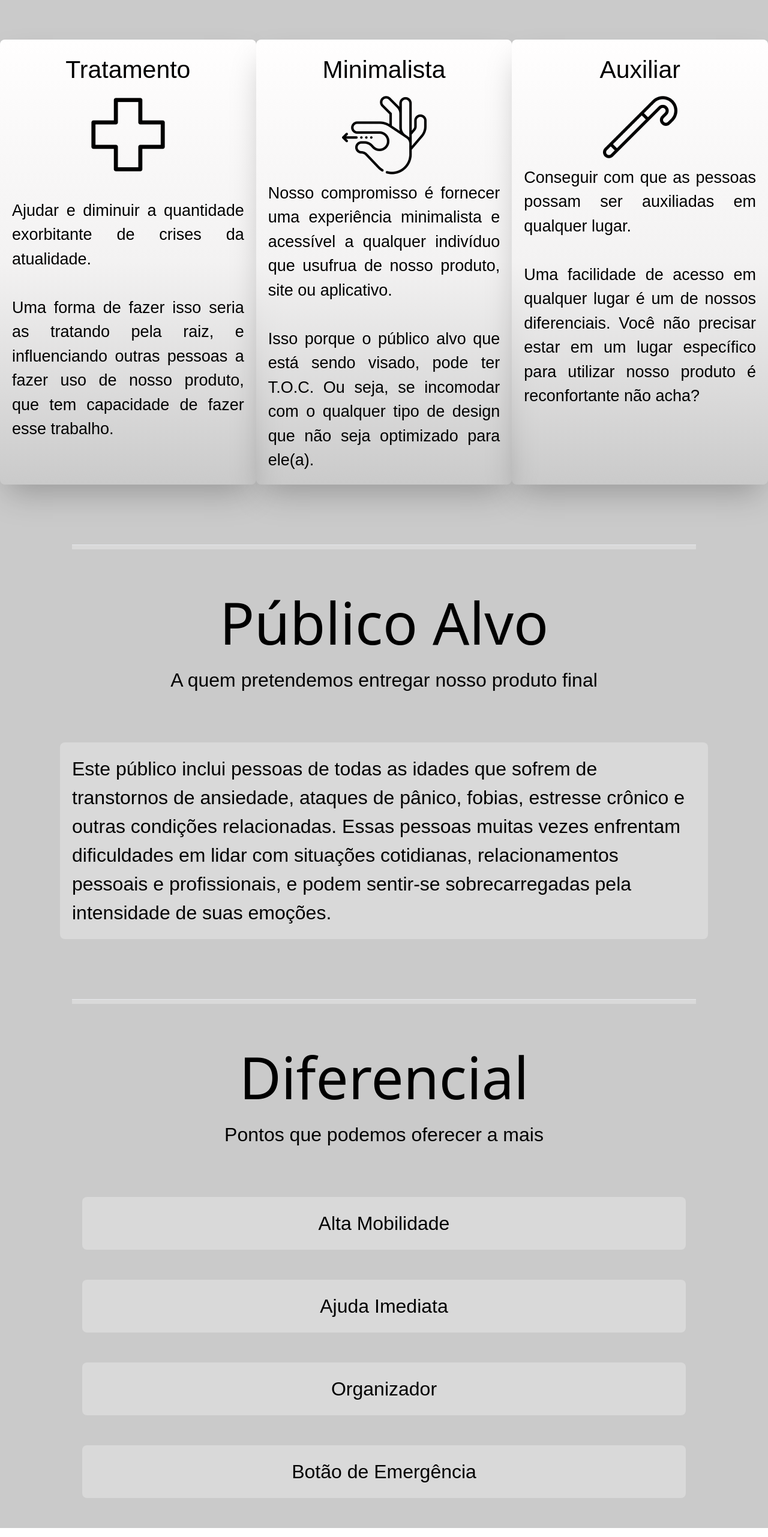
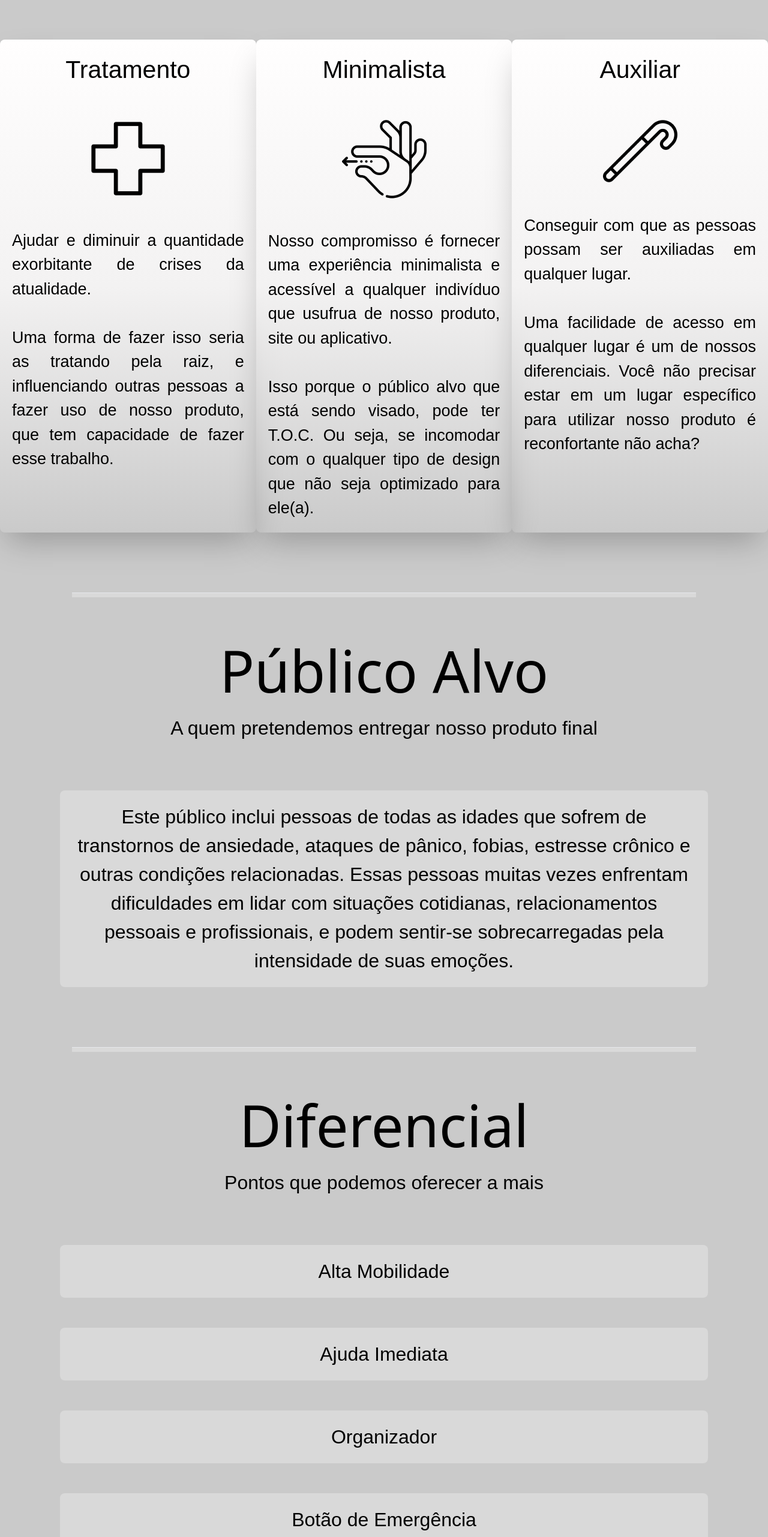
Before and after one commit to rafa-gomes-2007/Site_TCC, a React (Vite) app: page / in a window 1280 px wide. Shown: the part 1253-3816 px from the top of the page at 60% size. Built offline with nearby package versions, Linux system fonts and the light colour scheme.

Commit message:
Update Home.jsx

```diff
--- a/src/pages/Home.jsx
+++ b/src/pages/Home.jsx
@@ -1,64 +1,64 @@
 import Cruz from "../assets/cruz-vermelha 1.png";
 import Peq from "../assets/pequeno 1.png";
-import Mul from "../assets/auxiliar-de-marcha 1.png"
+import Mul from "../assets/auxiliar-de-marcha 1.png";
 
 export default function Home() {
   return (
     <main className="flex-col justify-center items-center mt-5">
+
       <section className="text-center font-Questrial">
         <h1 className="text-[164px] max-lg:text-[91px]">D.A.R.P</h1>
         <p className="text-[32px] mb-20 max-lg:text-[20px]">Dispositivo de Ajuda Repetitiva Psicológica</p>
-        <p className="text-[32px] bg-[#D9D9D9] mb-[100px] px-[20px] py-[20px] mx-[100px] rounded-lg max-lg:text-[14px]">Um produto que auxilia pessoas com Transtorno Obsessivo-Compulsivo (TOC), Transtorno de Pânico (TP) e Transtorno de ansiedade generalizada (TAG) utilizando Arduíno. O dispositivo pode ser personalizado de acordo com as necessidades específicas de cada pessoa. </p>
+        <p className="text-[32px] bg-[#D9D9D9] mb-[100px] px-[20px] py-[20px] mx-[100px] rounded-lg max-lg:text-[14px] max-lg:mx-[20px]">Um produto que auxilia pessoas com Transtorno Obsessivo-Compulsivo (TOC), Transtorno de Pânico (TP) e Transtorno de ansiedade generalizada (TAG) utilizando Arduíno. O dispositivo pode ser personalizado de acordo com as necessidades específicas de cada pessoa. </p>
       </section>
 
-      <hr className='bg-[#D9D9D9] mt-[100px] mx-[120px] h-[8px]'/>
+      <hr className='bg-[#D9D9D9] mt-[100px] mx-[120px] h-[8px] max-lg:mx-[30px]'/>
 
       <div className="flex-col items-center mt-[80px]">
         <h2 className="text-[96px] text-center my-auto max-lg:text[65px] Roboto-Flex">Objetivo</h2>
         <p className="text-[32px] text-center mt-[15px] max-lg:[16px] font-Questrial">Quais são o nosso objetivo com esse produto?</p>
         <section className="flex columns-3 justify-center mt-[100px] max-lg:flex-col max-lg:columns-1 max-lg:space-y-10 font-Questrial">
-          <div className="text-center bg-gradient-to-b from-[#FFFEFE] via-[#F3F2F2] to-pink-[#D9D9D9] w-[470px] ml-auto px-5
-          py-5 shadow-2xl rounded-lg max-lg:mx-auto">
+          <card className="text-center bg-gradient-to-b from-[#FFFEFE] via-[#F3F2F2] to-pink-[#D9D9D9] w-[470px] space-y-[50px] ml-auto px-5
+          py-5 shadow-2xl rounded-lg max-lg:w-[80%] max-lg:mx-auto max-lg:space-y-[25px] ">
             <h3 className="text-[41px] max-lg:text[28px]">Tratamento</h3>
-            <img className="mx-auto my-[10px] max-lg:my-5" src={Cruz} alt="" />
-            <p className="text-justify text-[27px] mx-auto mt-[40px] max-lg:text-[14px] max-lg:text-center"> Ajudar e diminuir a quantidade exorbitante de crises da atualidade. <br /> <br />
+            <img className="mx-auto my-[10px] max-lg:my-5 max-lg:w-[91px] max-lg:h-[73px]" src={Cruz} alt="" />
+            <p className="text-justify text-[27px] mx-auto mt-[40px] max-lg:text-[14px] max-lg:text-justify max-lg:tracking-[0.25rem]"> Ajudar e diminuir a quantidade exorbitante de crises da atualidade. <br /> <br />
             Uma forma de fazer isso seria as tratando pela raiz, e influenciando outras pessoas a fazer uso de nosso produto, que tem capacidade de fazer esse trabalho.</p>
-          </div>
+          </card>
 
-          <div className="text-center bg-gradient-to-b from-[#FFFEFE] via-[#F3F2F2] to-pink-[#D9D9D9] w-[470px] mx-auto px-5
-          py-5 shadow-2xl rounded-lg">
+          <card className="text-center bg-gradient-to-b from-[#FFFEFE] via-[#F3F2F2] to-pink-[#D9D9D9] w-[470px] space-y-[50px] mx-auto px-5 py-5 shadow-2xl rounded-lg max-lg:w-[80%] max-lg:mx-auto max-lg:space-y-[25px]">
             <h3 className="text-[41px] max-lg:text-[28px]">Minimalista</h3>
-            <img className="mx-auto my-[10px]" src={Peq} alt="" />
-            <p className="text-justify text-[27px] mx-auto max-lg:text-[14px] max-lg:text-center"> Nosso compromisso é fornecer uma experiência minimalista e acessível a qualquer indivíduo que usufrua de nosso produto, site ou aplicativo. <br /> <br /> Isso porque o público alvo que está sendo visado, pode ter T.O.C. Ou seja, se incomodar com o qualquer tipo de design que não seja optimizado para ele(a).</p>
-          </div>
+            <img className="mx-auto my-[10px] max-lg:w-[76px] max-lg:h-[75px]" src={Peq} alt="" />
+            <p className="text-justify text-[27px] mx-auto max-lg:text-[14px] max-lg:text-center max-lg:tracking-[0.25rem]"> Nosso compromisso é fornecer uma experiência minimalista e acessível a qualquer indivíduo que usufrua de nosso produto, site ou aplicativo. <br /> <br /> Isso porque o público alvo que está sendo visado, pode ter T.O.C. Ou seja, se incomodar com o qualquer tipo de design que não seja optimizado para ele(a).</p>
+          </card>
 
-          <div className="text-center bg-gradient-to-b from-[#FFFEFE] via-[#F3F2F2] to-pink-[#D9D9D9] w-[470px] mr-auto px-5
-          py-5 shadow-2xl rounded-lg max-lg:mx-auto">
+          <card className="text-center bg-gradient-to-b from-[#FFFEFE] via-[#F3F2F2] to-pink-[#D9D9D9] w-[470px] space-y-[50px] mr-auto px-5
+          py-5 shadow-2xl rounded-lg max-lg:w-[80%] max-lg:mx-auto max-lg:space-y-[25px] max-lg:h-[456px]">
             <h3 className="text-[41px] max-lg:text-[28px]" >Auxiliar</h3>
-            <img className="mx-auto my-[10px]" src={Mul} alt="" />
-            <p className="text-justify text-[27px] mx-auto max-lg:text-[14px] max-lg:text-center"> Conseguir com que as pessoas possam ser auxiliadas em qualquer lugar. <br /> <br />Uma facilidade de acesso em qualquer lugar é um de nossos diferenciais. Você não precisar estar em um lugar específico para utilizar nosso produto é reconfortante não acha?</p>
-          </div>
+            <img className="mx-auto my-[10px] max-lg:w-[71px] max-lg:h-[72px]" src={Mul} alt="" />
+            <p className="text-justify text-[27px] mx-auto max-lg:text-[14px] max-lg:text-justify max-lg:tracking-[0.25rem]"> Conseguir com que as pessoas possam ser auxiliadas em qualquer lugar. <br /> <br />Uma facilidade de acesso em qualquer lugar é um de nossos diferenciais. Você não precisar estar em um lugar específico para utilizar nosso produto é reconfortante não acha?</p>
+          </card>
         </section>
       </div>
 
-      <hr className='bg-[#D9D9D9] mt-[100px] mx-[120px] h-[8px]'/>
+      <hr className='bg-[#D9D9D9] mt-[100px] mx-[120px] h-[8px] max-lg:mx-[30px]'/>
 
       <section className="flex-col items-center mt-[50px]">
         <h2 className="text-[96px] text-center my-auto max-lg:text-[65px] Roboto-Flex">Público Alvo</h2>
         <p className="text-[32px] text-center mb-[80px] max-lg:text-[16px] font-Questrial">A quem pretendemos entregar nosso produto final</p>
-        <p className="text-[32px] bg-[#D9D9D9] mb-[100px] px-[20px] py-[20px] mx-[100px] rounded-lg max-lg:text-[14px] font-Questrial">Este público inclui pessoas de todas as idades que sofrem de transtornos de ansiedade, ataques de pânico, fobias, estresse crônico e outras condições relacionadas. Essas pessoas muitas vezes enfrentam dificuldades em lidar com situações cotidianas, relacionamentos pessoais e profissionais, e podem sentir-se sobrecarregadas pela intensidade de suas emoções.</p>
+        <p className="text-[32px] text-center bg-[#D9D9D9] mb-[100px] px-[20px] py-[20px] mx-[100px] rounded-lg max-lg:text-[14px] max-lg:mx-[20px] font-Questrial">Este público inclui pessoas de todas as idades que sofrem de transtornos de ansiedade, ataques de pânico, fobias, estresse crônico e outras condições relacionadas. Essas pessoas muitas vezes enfrentam dificuldades em lidar com situações cotidianas, relacionamentos pessoais e profissionais, e podem sentir-se sobrecarregadas pela intensidade de suas emoções.</p>
       </section>
 
-      <hr className='bg-[#D9D9D9] mt-[100px] mx-[120px] h-[8px]'/>
+      <hr className='bg-[#D9D9D9] mt-[100px] mx-[120px] h-[8px] max-lg:mx-[30px]'/>
 
       <section className="flex-col items-center mt-[50px]">
         <h2 className="text-[96px] text-center my-auto max-lg:text-[65px] Roboto-Flex">Diferencial</h2>
         <p className="text-[32px] text-center mb-[80px] max-lg:text-[16px] font-Questrial">Pontos que podemos oferecer a mais </p>
-        <ul className="flex-col columns-1 items-center text-center mx-auto justify-center font-Questrial">
-          <li className="text-[32px] bg-[#D9D9D9] mb-[50px] mx-auto px-[20px] py-[20px] rounded-lg w-[1006px] max-lg:text-[18px] max-lg:w-[369px]">Alta Mobilidade</li>
-          <li className="text-[32px] bg-[#D9D9D9] mb-[50px] px-[20px] py-[20px] mx-auto rounded-lg w-[1006px] max-lg:text-[18px] max-lg:w-[369px]">Ajuda Imediata</li>
-          <li className="text-[32px] bg-[#D9D9D9] mb-[50px] px-[20px] py-[20px] mx-auto rounded-lg w-[1006px] max-lg:text-[18px] max-lg:w-[369px]">Organizador</li>
-          <li className="text-[32px] bg-[#D9D9D9] mb-[50px] px-[20px] py-[20px] mx-auto rounded-lg w-[1006px] max-lg:text-[18px] max-lg:w-[369px]">Botão de Emergência</li>
+        <ul className="flex-col columns-1 items-center text-center mx-[100px] justify-center font-Questrial max-lg:mx-[20px]">
+          <li className="text-[32px] bg-[#D9D9D9] mb-[50px] mx-auto px-[20px] py-[20px] rounded-lg max-lg:text-[18px] ">Alta Mobilidade</li>
+          <li className="text-[32px] bg-[#D9D9D9] mb-[50px] px-[20px] py-[20px] mx-auto rounded-lg max-lg:text-[18px] ">Ajuda Imediata</li>
+          <li className="text-[32px] bg-[#D9D9D9] mb-[50px] px-[20px] py-[20px] mx-auto rounded-lg max-lg:text-[18px] ">Organizador</li>
+          <li className="text-[32px] bg-[#D9D9D9] mb-[50px] px-[20px] py-[20px] mx-auto rounded-lg max-lg:text-[18px] ">Botão de Emergência</li>
         </ul>
       </section>
     </main>
```
